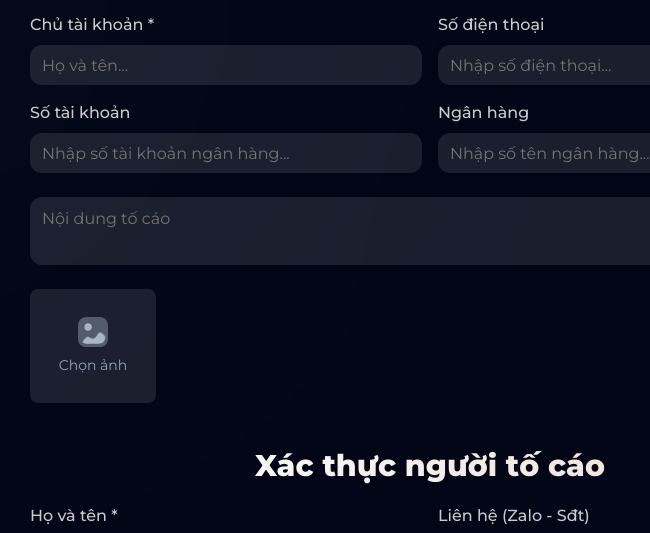
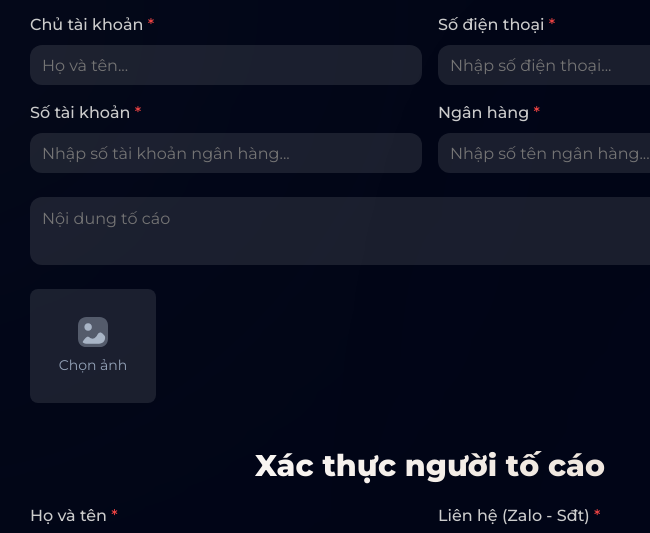
Before and after one commit to tuanduong1907/soiscamdemo, a plain HTML site: page report.html in a window 1280 px wide. Shown: the part 194-727 px from the top of the page, 210-860 px from the left. Drawn offline with nearby package versions, Linux system fonts and the light colour scheme.

Commit message:
update code

```diff
--- a/assets/css/report.css
+++ b/assets/css/report.css
@@ -55,6 +55,11 @@
   color: #cccccc;
   width: max-content;
 }
+
+.form__title span{
+  color: rgb(239 68 68);
+}
+
 .form__input {
   padding: 10px 12px;
   height: 40px;
--- a/report.html
+++ b/report.html
@@ -75,7 +75,7 @@
         </div>
         <div class="form__item">
           <label class="form__title" for="phoneNumberReport"
-            >Số điện thoại</label
+            >Số điện thoại <span>*</span></label
           >
           <input
             id="phoneNumberReport"
@@ -88,7 +88,7 @@
           <span class="form-message"></span>
         </div>
         <div class="form__item">
-          <label class="form__title" for="bankNumber">Số tài khoản</label>
+          <label class="form__title" for="bankNumber">Số tài khoản <span>*</span></label>
           <input
             id="bankNumber"
             type="text"
@@ -100,7 +100,7 @@
           <span class="form-message"></span>
         </div>
         <div class="form__item">
-          <label class="form__title" for="bankName">Ngân hàng</label>
+          <label class="form__title" for="bankName">Ngân hàng <span>*</span></label>
           <input
             id="bankName"
             type="text"
@@ -158,7 +158,7 @@
         </div>
         <div class="form__item">
           <label class="form__title" for="phoneNumberSender"
-            >Liên hệ (Zalo - Sđt)</label
+            >Liên hệ (Zalo - Sđt) <span>*</span></label
           >
           <input
             id="phoneNumberSender"
```
